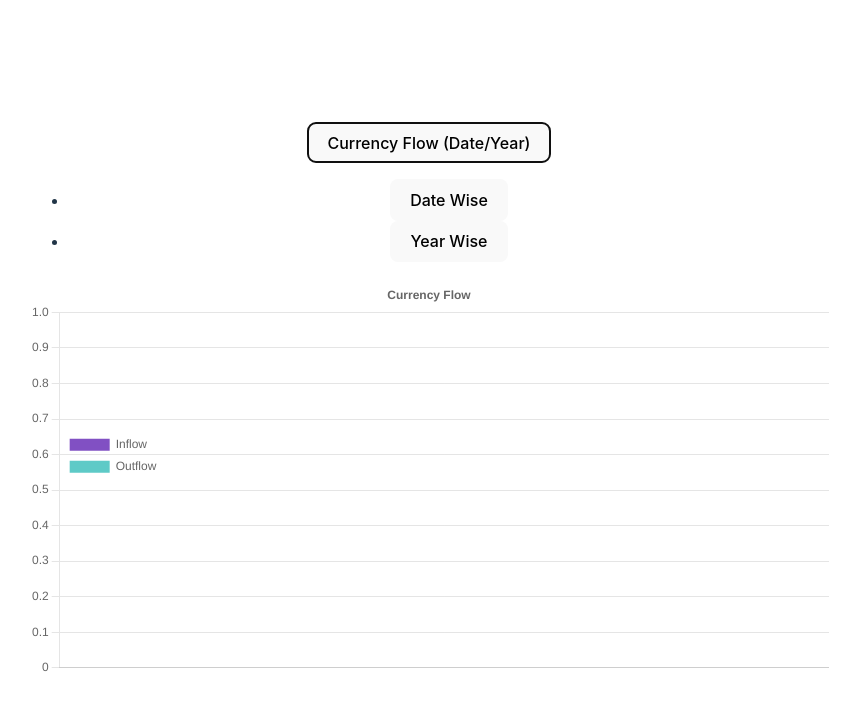
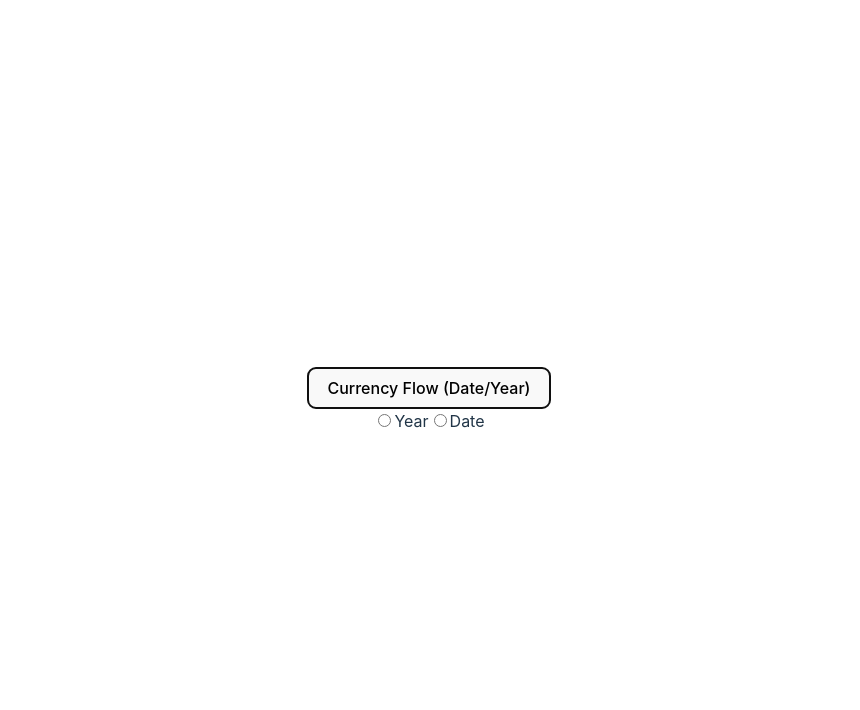
Before and after one commit to musta55/bank-cashflow-frontend, a React (Vite) app: page / in a window 1280 px wide. Both pictures are taken after a click on the button "Currency Flow (Date/Year)". Shown: the top 710 px of the page, without its empty margins (211-1071 px from the left). Built offline with nearby package versions, Linux system fonts and the light colour scheme; no server answers.

Commit message:
added queries

```diff
--- a/src/components/BarChart.jsx
+++ b/src/components/BarChart.jsx
@@ -1,6 +1,7 @@
 import { useState, useEffect } from "react";
-import { Bar } from "react-chartjs-2";
+import { Bar, Line } from "react-chartjs-2";
 import { Chart, registerables } from "chart.js";
+import RadioButton from "./RadioButton";
 import "./Chart.css";
 
 Chart.register(...registerables);
@@ -9,7 +10,7 @@ const API_ENDPOINT = "http://localhost:5000/api/v1/timeSeries/";
 
 const option = {
   responsive: true,
-  type: 'scale',
+  type: "scale",
   plugins: {
     legend: { position: "chartArea" },
     title: {
@@ -21,8 +22,19 @@ const option = {
 
 export default function BarChart() {
   const [open, setOpen] = useState(false);
+  const [showDiv, setShowDiv] = useState(false);
   const [year, setYear] = useState(false);
 
+  const handleRadioChange = (event) => {
+    const selectedValue = event.target.value;
+    if (selectedValue === "year") {
+      setShowDiv(true);
+      setYear(true);
+    } else if (selectedValue === "date") {
+      setShowDiv(true);
+      setYear(false);
+    }
+  };
 
   const handleOpen = () => {
     setOpen(!open);
@@ -33,14 +45,14 @@ export default function BarChart() {
     labels: [],
     datasets: [
       {
-        label: 'Inflow',
+        label: "RECEIVED",
         data: [],
-        backgroundColor: '#8150C3',
+        backgroundColor: "#8150C3",
       },
       {
-        label: 'Outflow',
+        label: "PAYMENT",
         data: [],
-        backgroundColor: '#5ECAC7',
+        backgroundColor: "#5ECAC7",
       },
     ],
   });
@@ -50,25 +62,40 @@ export default function BarChart() {
     labels: [],
     datasets: [
       {
-        label: 'Inflow',
+        label: "RECEIVED",
         data: [],
-        backgroundColor: '#8150C3',
+        backgroundColor: "#8150C3",
       },
       {
-        label: 'Outflow',
+        label: "PAYMENT",
         data: [],
-        backgroundColor: '#5ECAC7',
+        backgroundColor: "#5ECAC7",
       },
     ],
   });
 
-  const fetchTimeSeries = () => {
-    fetch(API_ENDPOINT)
-      .then(response => response.json())
-      .then(fetchedData => {
-        let labels = fetchedData.map(data => data.date);
-        let inflowData = fetchedData.map(data => data.inflow);
-        let outflowData = fetchedData.map(data => data.outflow);
+  // LineChart
+  const [lineChartData, setLineChartData] = useState({
+    labels: [],
+    datasets: [
+      {
+        label: "Line Chart",
+        data: [],
+        borderColor: "#FF6384",
+        backgroundColor: "rgba(255, 99, 132, 0.2)",
+        fill: false,
+      },
+    ],
+  });
+
+  const fetchTimeSeries = (branch) => {
+    console.log("api holo " + API_ENDPOINT + "/" + branch);
+    fetch(API_ENDPOINT + branch)
+      .then((response) => response.json())
+      .then((fetchedData) => {
+        let labels = fetchedData.map((data) => data.Date);
+        let inflowData = fetchedData.map((data) => data.INFLOW);
+        let outflowData = fetchedData.map((data) => data.OUTFLOW);
 
         let updatedChartData = {
           ...chartData,
@@ -84,22 +111,37 @@ export default function BarChart() {
             },
           ],
         };
-        setYear(true);
+        console.log("updates " + Object.keys(updatedChartData.datasets[0]));
         setChartData(updatedChartData);
-
       })
-      .catch(error => {
-        console.error('Error:', error);
+      .catch((error) => {
+        console.error("Error:", error);
       });
   };
 
-  const fetchTimeSeriesYear = () => {
-    fetch( "http://localhost:5000/api/v1/timeSeries/year")
-      .then(response => response.json())
-      .then(fetchedData => {
-        let labels = fetchedData.map(data => data.year);
-        let inflowData = fetchedData.map(data => data.inflow);
-        let outflowData = fetchedData.map(data => data.outflow);
+  function FetchDate() {
+    return <Bar options={option} data={chartData} className="bar" />;
+  }
+
+  function FetchYear() {
+    return <Bar options={option} data={chartDataYear} className="barYear" />;
+  }
+
+  function FetchLineChart() {
+    return <Line options={option} data={chartData} className="line" />;
+  }
+
+  function FetchLineChartYear() {
+    return <Line options={option} data={chartDataYear} className="line" />;
+  }
+
+  const fetchTimeSeriesYear = (branch) => {
+    fetch("http://localhost:5000/api/v1/timeSeries/year/" + branch)
+      .then((response) => response.json())
+      .then((fetchedData) => {
+        let labels = fetchedData.map((data) => data.year);
+        let inflowData = fetchedData.map((data) => data.inflow);
+        let outflowData = fetchedData.map((data) => data.outflow);
 
         let updatedChartDataYear = {
           ...chartDataYear,
@@ -116,39 +158,131 @@ export default function BarChart() {
           ],
         };
 
-        console.log('year wise data: '+ updatedChartDataYear.datasets[0].data)
-
-        setYear(false);
+        console.log("year wise data: " + updatedChartDataYear.datasets[0].data);
         setChartDataYear(updatedChartDataYear);
-
-
       })
-      .catch(error => {
-        console.error('Error:', error);
+      .catch((error) => {
+        console.error("Error:", error);
       });
   };
 
-
-  useEffect(() => {
-    fetchTimeSeries();
-  }, []);
+  // useEffect(() => {
+  //  // fetchTimeSeries();
+  // }, []);
 
   return (
     <div className="BarChart">
       <div className="dropdown">
         <button onClick={handleOpen}>Currency Flow (Date/Year)</button>
         {open ? (
-        <ul className="menu">
-          <li className="menu-item">
-            <button onClick={fetchTimeSeries} >Date Wise</button>
-          </li>
-          <li className="menu-item">
-            <button onClick={fetchTimeSeriesYear} >Year Wise</button>
-          </li>
-        </ul>
+          <div>
+            <label>
+              <input
+                type="radio"
+                value="year"
+                checked={showDiv && year}
+                onChange={handleRadioChange}
+              />
+              Year
+            </label>
+            <label>
+              <input
+                type="radio"
+                value="date"
+                checked={showDiv && !year}
+                onChange={handleRadioChange}
+              />
+              Date
+            </label>
+
+            {showDiv && year && (
+              <div>
+                {/* Year-wise div content */}
+                <div>
+                  <button
+                    label="Dhaka Branch"
+                    onClick={() => {
+                      fetchTimeSeriesYear("dhaka");
+
+                    }}
+                  >
+                    Dhaka Branch
+                  </button>
+                  <button
+                    label="Chittagong Branch"
+                    onClick={() => {
+                      fetchTimeSeriesYear("chittagong");
+                    }}
+                  >
+                    Chittagong Branch
+                  </button>
+                  <button
+                    label="Sylhet Branch"
+                    onClick={() => {
+                      fetchTimeSeriesYear("sylhet");
+                    }}
+                  >
+                    Sylhet Branch
+                  </button>
+                  <button
+                    label="Rangpur Branch"
+                    onClick={() => {
+                      fetchTimeSeriesYear("rangpur");
+                    }}
+                  >
+                    Rangpur Branch
+                  </button>
+                </div>
+                <FetchYear />
+                <FetchLineChartYear />
+              </div>
+            )}
+            {showDiv && !year && (
+              <div>
+                {/* Date-wise div content */}
+                <div>
+                  <button
+                    label="Dhaka Branch"
+                    onClick={() => {
+                      fetchTimeSeries("dhaka");
+                    }}
+                  >
+                    Dhaka Branch
+                  </button>
+                  <button
+                    label="Chittagong Branch"
+                    onClick={() => {
+                      fetchTimeSeries("chittagong");
+                    }}
+                  >
+                    Chittagong Branch
+                  </button>
+                  <button
+                    label="Sylhet Branch"
+                    onClick={() => {
+                      fetchTimeSeries("sylhet");
+                    }}
+                  >
+                    Sylhet Branch
+                  </button>
+                  <button
+                    label="Rangpur Branch "
+                    onClick={() => {
+                      fetchTimeSeries("rangpur");
+                    }}
+                  >
+                    Rangpur Branch
+                  </button>
+                </div>
+                <FetchDate />
+                <FetchLineChart/>
+              </div>
+            )}
+          </div>
         ) : null}
-      {year ?   <Bar options={option} data={chartData}  className="bar"/>: <Bar options={option} data={chartDataYear} className="barYear"/>}
+        {/* {year ? <FetchDate /> : <FetchYear />} */}
       </div>
+
     </div>
   );
 }
--- a/src/components/Chart.css
+++ b/src/components/Chart.css
@@ -13,8 +13,10 @@
 }
 
 .bar {
-  height: 6000rem;
-width: 10000rem;
+  box-sizing: border-box;
+  display: block;
+  height: 500px;
+  width: 1200px;
 }
 
 .barYear {
--- /dev/null
+++ b/src/components/RadioButton.jsx
@@ -0,0 +1,35 @@
+import React, { useState } from "react";
+
+const RadioButton = () => {
+  const [selectedOption, setSelectedOption] = useState("");
+
+  const handleOptionChange = (event) => {
+    setSelectedOption(event.target.value);
+  };
+
+  return (
+    <div>
+      <label>
+        <input
+          type="radio"
+          value="Year"
+          checked={selectedOption === "Year"}
+          onChange={handleOptionChange}
+        />
+        Year
+      </label>
+
+      <label>
+        <input
+          type="radio"
+          value="Date"
+          checked={selectedOption === "Date"}
+          onChange={handleOptionChange}
+        />
+        Date
+      </label>
+    </div>
+  );
+};
+
+export default RadioButton;
```
Also changed, not shown: 1 other file (tests, documents, lock files or other folders). Lines whose indentation alone changed are shown as unchanged.
